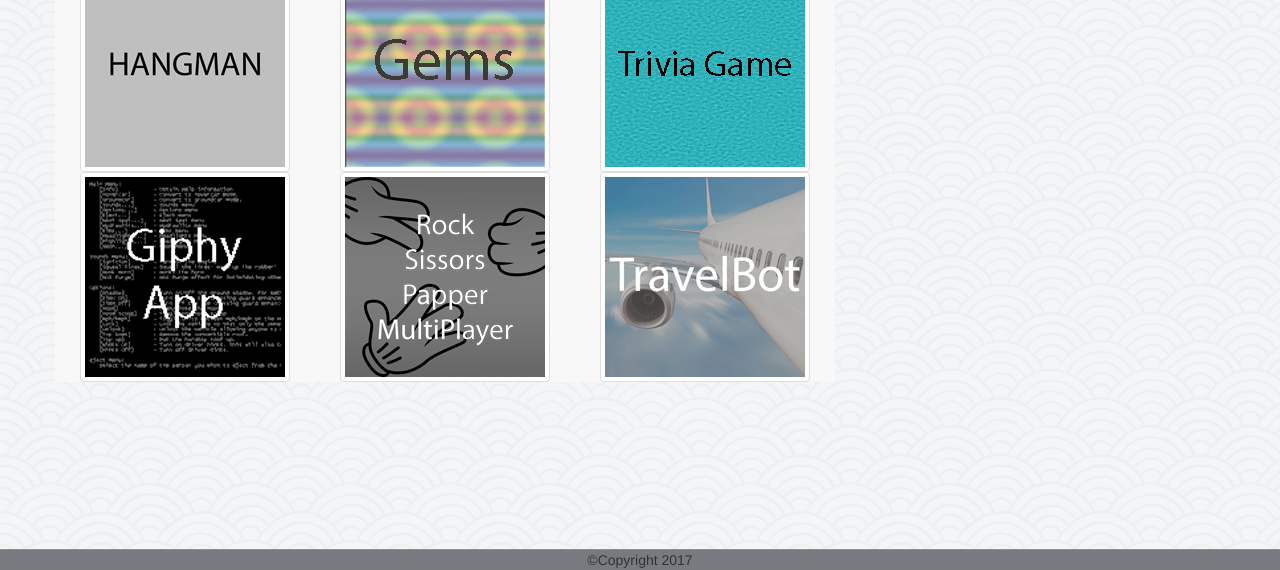
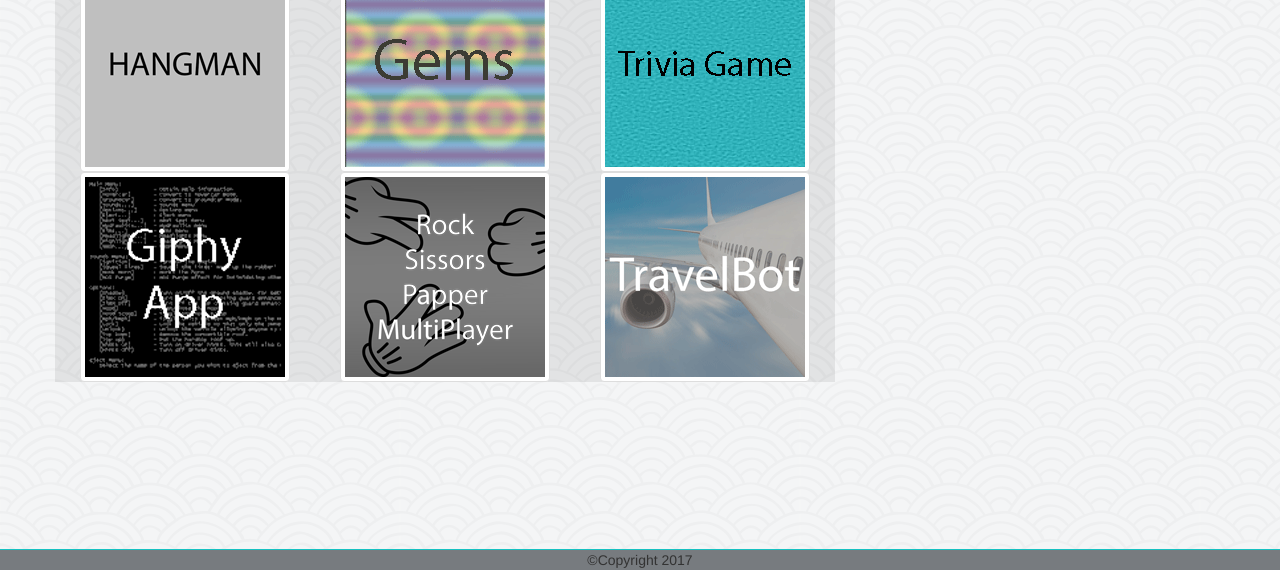
Before and after one commit to michael-pittman/michael-pittman.github.io, a plain HTML site: page portfolio.html in a window 1280 px wide. Shown: the part 230-800 px from the top of the page. Drawn offline with nearby package versions, Linux system fonts and the light colour scheme.

Commit message:
style test two

```diff
--- a/assests/css/styles.css
+++ b/assests/css/styles.css
@@ -6,7 +6,7 @@ body {
 	background-color: #00000013;
 }
 .col-md-4 {
-	background-color: #F8F8F8;
+
 	text-align: center;
 }
 .footer.navbar-fixed-bottom {
```
